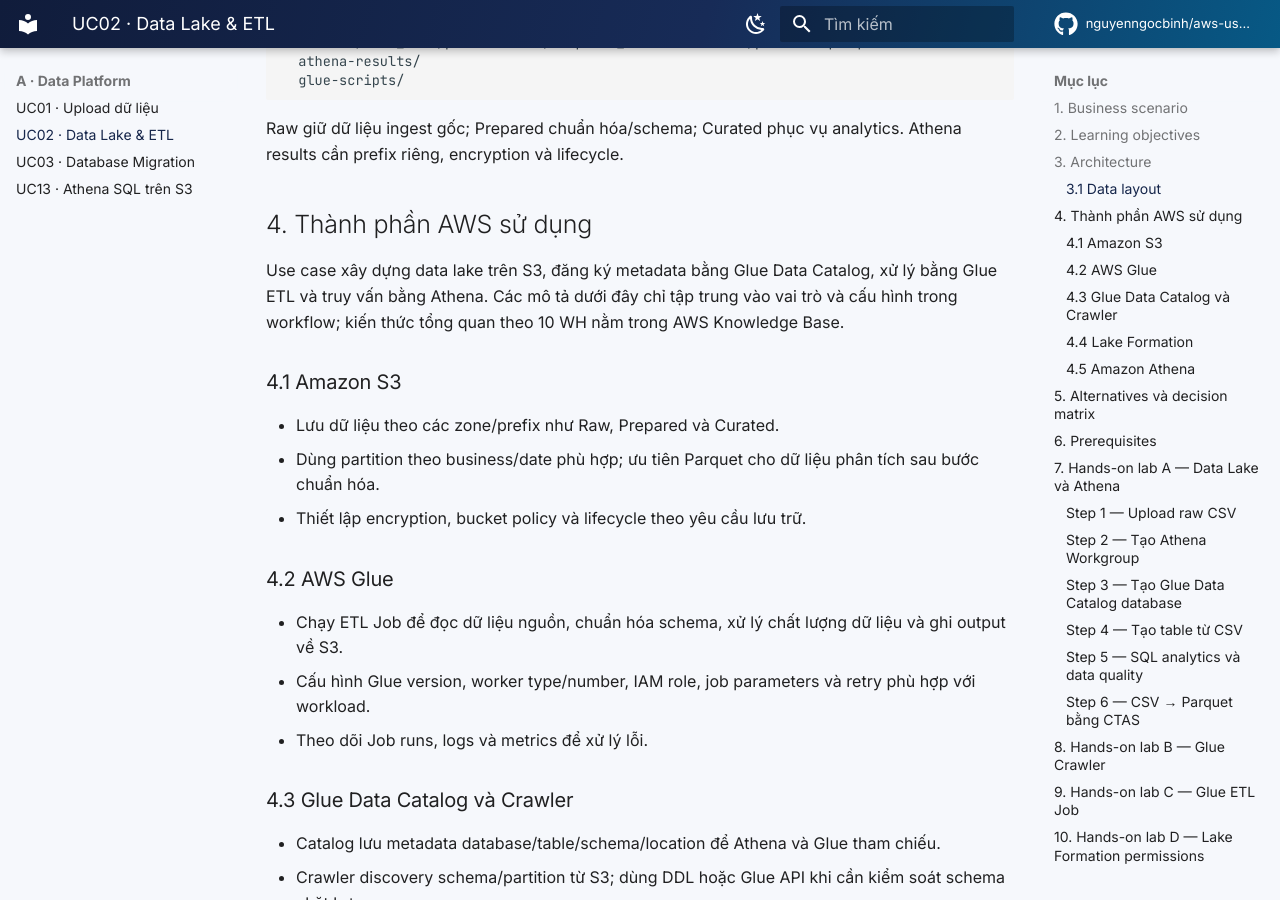
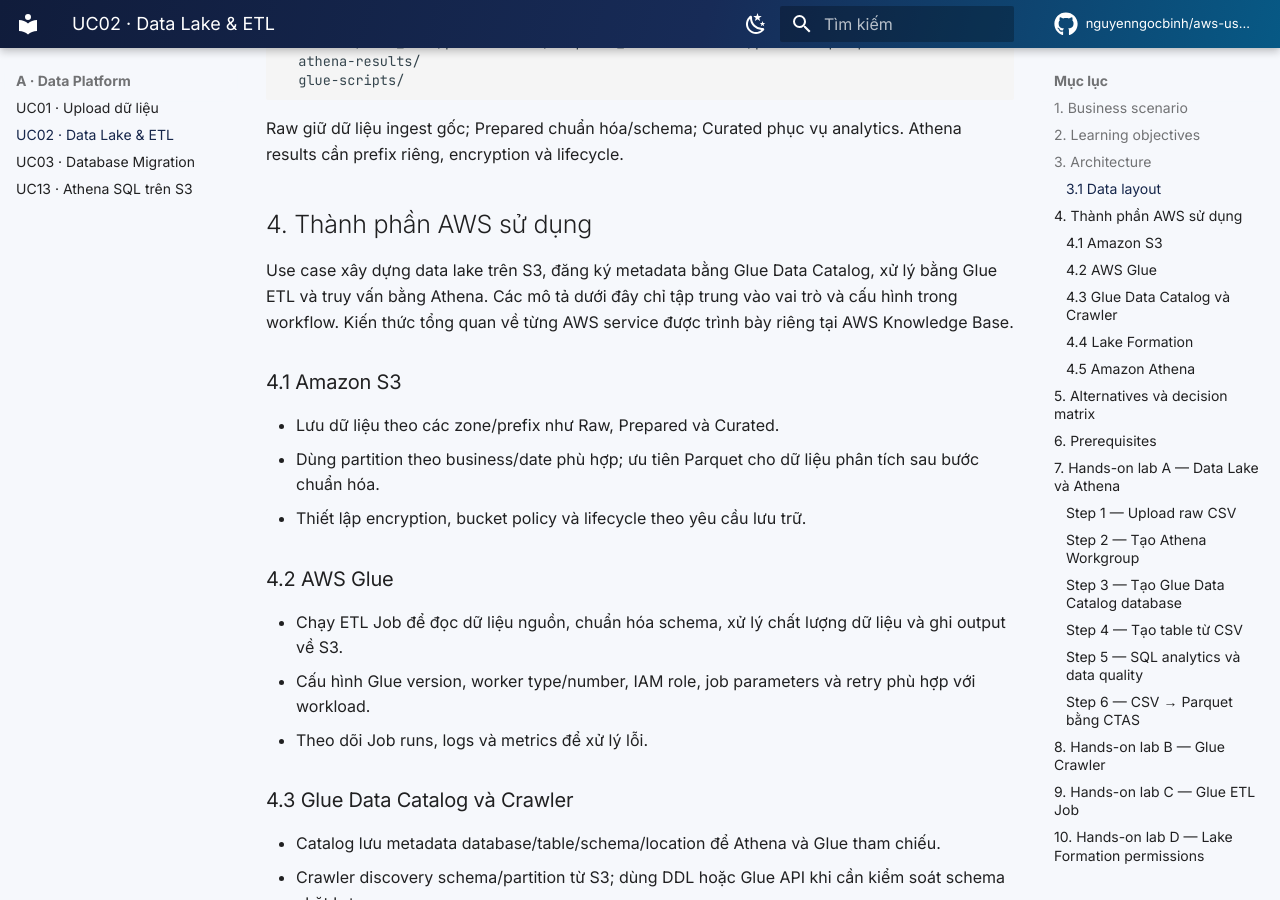
Before and after one commit to nguyenngocbinh/aws-usecase-learning-map, an MkDocs documentation site: the page built from docs/usecases/data-platform/uc02-data-lake-etl.md, in a window 1280 px wide and 900 px high, scrolled down 1256 px. Built offline with MkDocs 1.6.1 and Material for MkDocs 9.7.7, drawn with Linux system fonts in a browser that asks for light colours; comment, search, counter and statistics services are not loaded.

Commit message:
docs: keep WH framework reference outside use case content

```diff
--- a/docs/usecases/data-platform/uc02-data-lake-etl.md
+++ b/docs/usecases/data-platform/uc02-data-lake-etl.md
@@ -55,7 +55,7 @@ Raw giữ dữ liệu ingest gốc; Prepared chuẩn hóa/schema; Curated phục
 
 ## 4. Thành phần AWS sử dụng
 
-Use case xây dựng data lake trên S3, đăng ký metadata bằng Glue Data Catalog, xử lý bằng Glue ETL và truy vấn bằng Athena. Các mô tả dưới đây chỉ tập trung vào vai trò và cấu hình trong workflow; kiến thức tổng quan theo 10 WH nằm trong AWS Knowledge Base.
+Use case xây dựng data lake trên S3, đăng ký metadata bằng Glue Data Catalog, xử lý bằng Glue ETL và truy vấn bằng Athena. Các mô tả dưới đây chỉ tập trung vào vai trò và cấu hình trong workflow. Kiến thức tổng quan về từng AWS service được trình bày riêng tại AWS Knowledge Base.
 
 ### 4.1 Amazon S3
 
```
